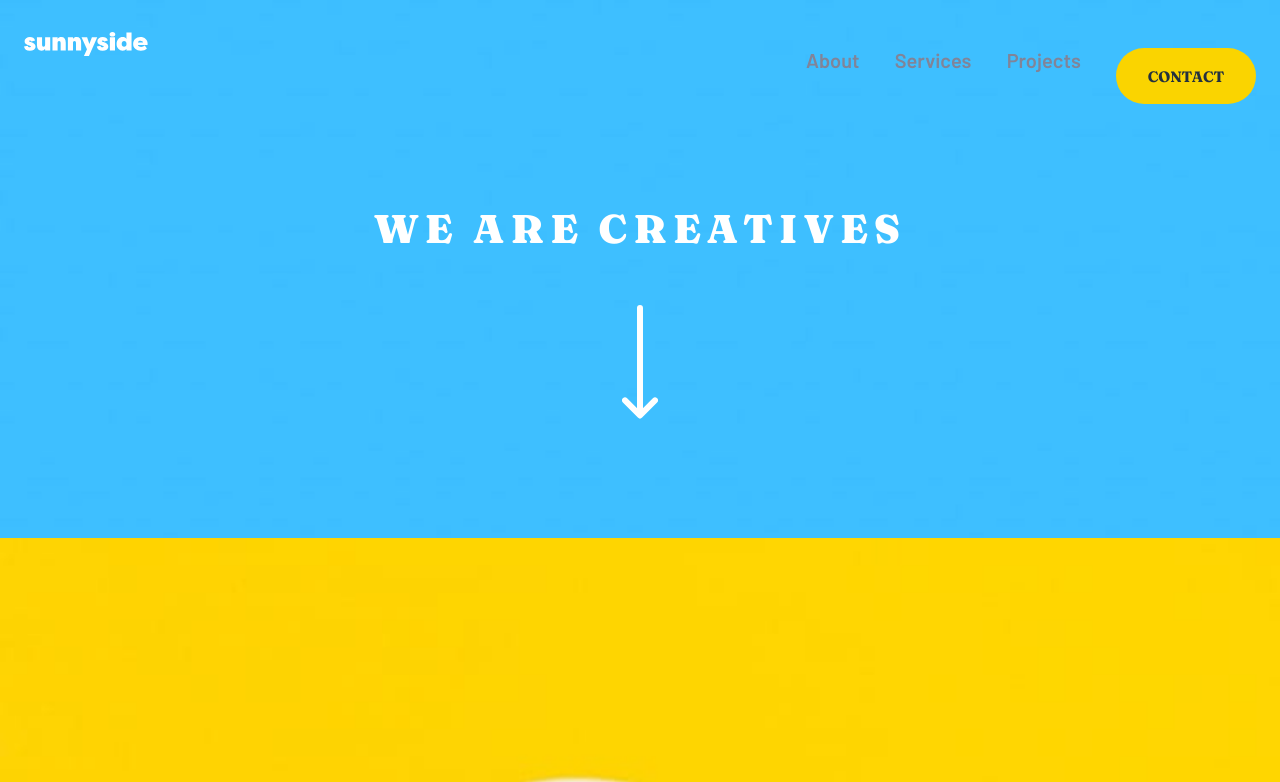
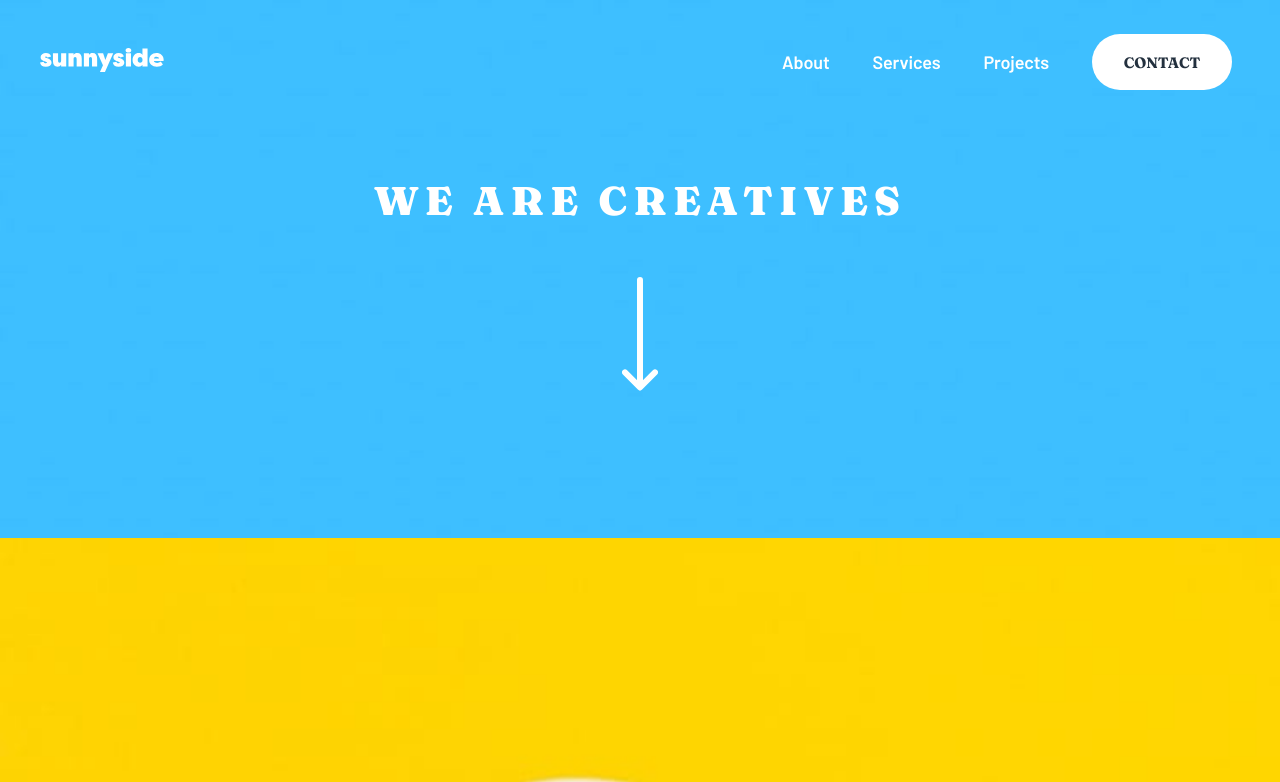
Before and after one commit to Guin-/sunnyside-agency-landing-page, a plain HTML site: page index.html in a window 1280 px wide. Shown: the top 782 px of the page. Drawn offline with Linux system fonts and the light colour scheme.

Commit message:
desktop nav

```diff
--- a/main.css
+++ b/main.css
@@ -425,7 +425,16 @@ body {
 
 @media only screen and (min-width: 1024px) {
 
+    .nav-bar {
+        margin: 34px 48px 34px 40px;
+        align-items: center;
+    }
+
     .hamburger {
+        display: none;
+    }
+
+    .nav-menu:focus-within {
         display: none;
     }
 
@@ -437,8 +446,27 @@ body {
         display: flex;
         flex-direction: row;
         justify-content: space-between;
+        align-items: center;
         width: 450px;
         list-style: none;
+        margin-block-start: 0em;
+        margin-block-end: 0em;
+        padding-inline-start: 0px;
+    }
 
+    .nav-links ul li {
+        font-size: 18px;
+        color: var(--white);
+        letter-spacing: -0.128571px;
+    }
+
+    .contact-button {
+        color: var(--very-dark-desaturated-blue);
+        background-color: var(--white);
+    }
+
+    .contact-button:hover {
+        background: rgba(255, 255, 255, 0.25);
+        color: white;
     }
 }
```
